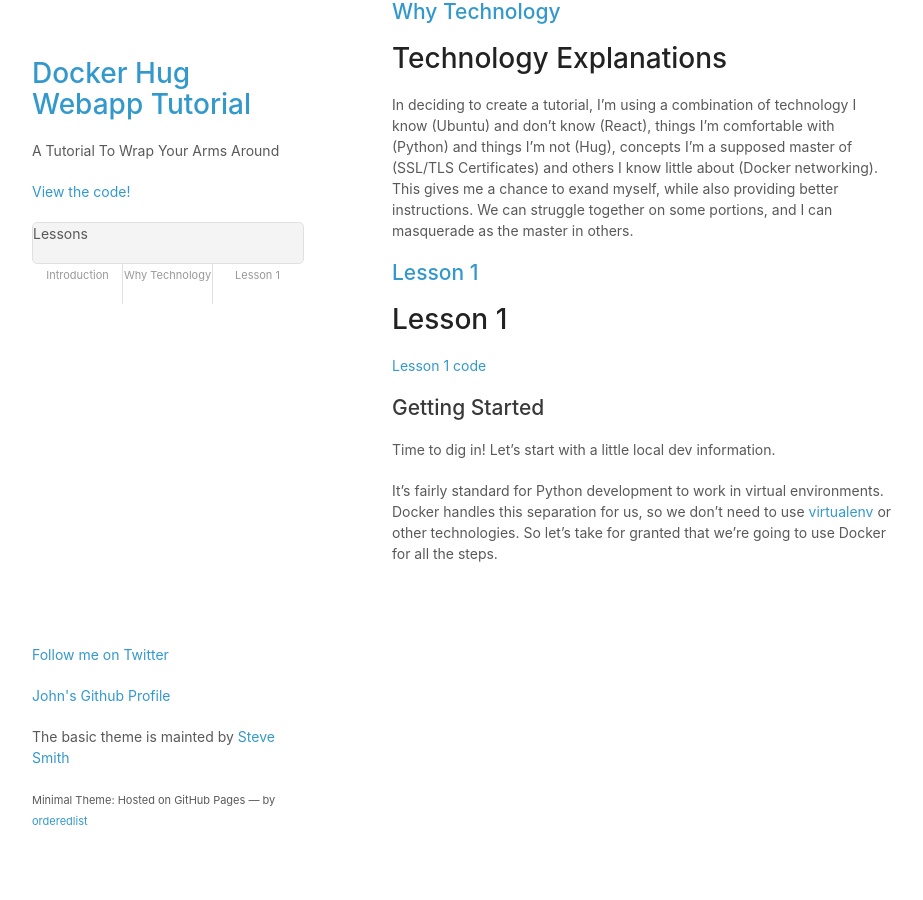
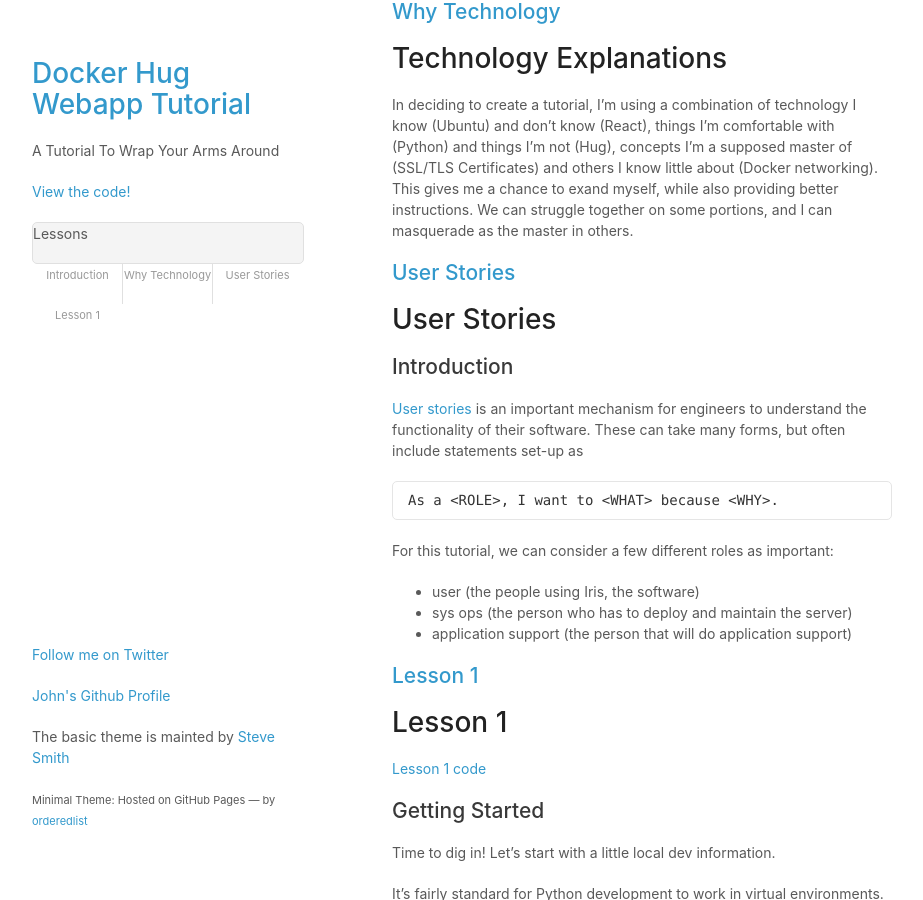
Before and after one commit to j5awry/docker-hug-tutorial, a Jekyll site: the page built from index.html, in a window 1280 px wide and 900 px high, scrolled down 1191 px. Shown: the whole window, without its empty margins (178-1101 px from the left). Built offline with Jekyll 4.4.1, drawn with Linux system fonts in a browser that asks for light colours; some of the changed lines change nothing that is shown.

Commit message:
issue-2 adds user stories. Also fixed the footer.

```diff
--- a/_includes/footer.html
+++ b/_includes/footer.html
@@ -1,6 +1,6 @@
 <footer>
-<p><a href=https://twitter.com/{{twitter_username}}>Follow me on Twitter</a></p>
-<p><a href=https://github.com/{{github_username}}>John's Github Profile</a></p>
+<p><a href=https://twitter.com/{{ site.twitter_username }}>Follow me on Twitter</a></p>
+<p><a href=https://github.com/{{ site.github_username }}>John's Github Profile</a></p>
 <p>The basic theme is mainted by <a href="http://github.com/orderedlist">Steve Smith</a></p>
 <p><small>Minimal Theme: Hosted on GitHub Pages &mdash; by <a href="https://github.com/orderedlist">orderedlist</a></small></p>
 </footer>
--- /dev/null
+++ b/_posts/2018-12-24-user-stories.md
@@ -0,0 +1,57 @@
+---
+layout: post
+title:  User Stories
+date: 2017-12-20
+permalink: user-stories.html
+order: 2.5
+excerpt_separator: <!--more-->
+---
+
+# User Stories
+
+## Introduction
+
+[User stories](https://en.wikipedia.org/wiki/User_story) is an important mechanism for engineers to understand the functionality of their software. These can take many forms, but often include statements set-up as
+
+    As a <ROLE>, I want to <WHAT> because <WHY>.
+
+For this tutorial, we can consider a few different roles as important:
+
+* user (the people using Iris, the software)
+* sys ops (the person who has to deploy and maintain the server)
+* application support (the person that will do application support)
+<!--more-->
+These roles are not independent! Your sys ops and application support users may be the same person. Everyone could be users -- in fact, they could be using the ticketing system to track changes to the ticketing system, such as upgrades, plugins, custom code, etc. (John C Note: as an Atlassian Administrator for the majority of the past three and a half years, I can say that this was my life).
+
+This document will change over time. As such, each time a user story is added the following will be created:
+
+1) a Github issue
+2) A new section labeled by Lesson that the story is attached
+3) A new entry under the section for the user story that links to the Github issue.
+
+## Why all this documentation
+
+This is generally a bit more than an engineer would normally handle. In larger organizations, there will be a program manager or scrum lord handling ticket creation, tracking user stories, etc. However, this is being approached as "A single person setting out to change the world, one ticket at a time." From that stand-point, "we" (the royal single and the plural) are tackling all portions, and showing what it'd be like to work on a project of this magnitude (even in tutorial form). That may be overkill if you're hitting this just to learn more about the [technology stack](/docker-hug-tutorial/why-tech).
+
+## The Stories
+
+### Beginning
+
+* As a user, I can create tickets.
+* As a user, I can assign tickets to other users.
+* As a user, I can add descriptions, titles, and due dates to the tickets that I have permission to change.
+* As a user, I can add comments to the tickets.
+* As a user, I can change basic information about myself (email, phone, etc.)
+* As a user, I can set my notification preferences.
+
+* As sys ops, I can install the stack easily, effectively, and repeatedly.
+* As sys ops, I can easily view all logs and identify isses that may arise.
+* As sys ops, I can make manual changes if needed to the system.
+* As sys ops, I can customize the environment well enough to work with our system architecture.
+* As sys ops, I can ensure the software is secure and safe for end users.
+
+* As application support, I can maintain users (add, delete, change).
+* As application support, I can see the most important issues easily and relay the information to sys ops if needed.
+* As application support, I can alter any ticket.
+* As application support, I can deal with any authorization issues with the software.
+* As appication support, I can enable or disable notification possibilities based upon what is available on the system.
```
